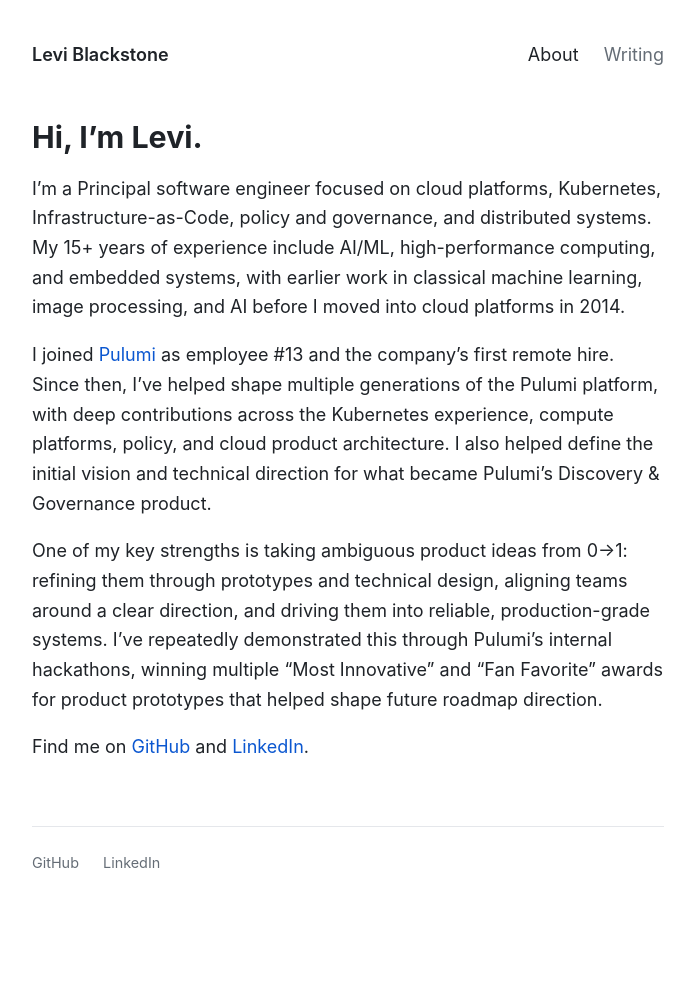
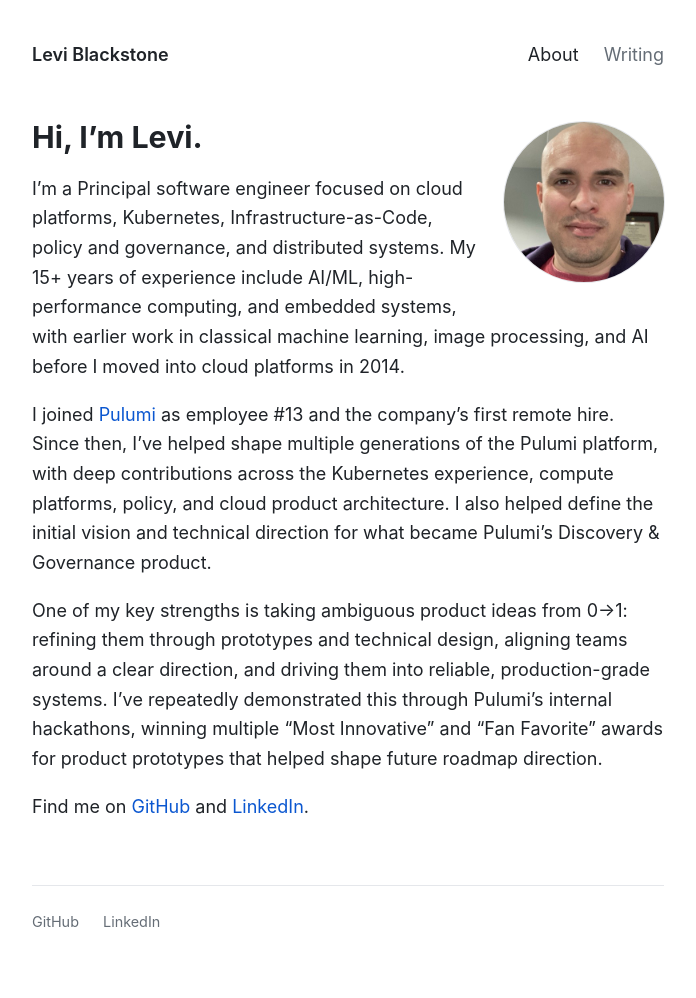
Before and after one commit to lblackstone/lblackstone.github.io, a Jekyll site: the page built from index.md, in a window 1280 px wide. Shown: the whole page, without its empty margins (292-988 px from the left). Built offline with Jekyll 4.4.1, drawn with Linux system fonts in a browser that asks for light colours; before the commit the page ends 939 px from its top, so only the background shows below that.

Commit message:
Add profile photo to About page

```diff
--- a/assets/style.css
+++ b/assets/style.css
@@ -72,6 +72,21 @@ pre { background: var(--code-bg); padding: 1rem; border-radius: 6px; overflow-x:
 pre code { background: none; padding: 0; }
 
 img { max-width: 100%; height: auto; }
+
+.avatar {
+  float: right;
+  width: 160px;
+  height: 160px;
+  margin: 0.25rem 0 1rem 1.75rem;
+}
+.avatar img {
+  display: block;
+  width: 100%;
+  height: 100%;
+  border-radius: 50%;
+  object-fit: cover;
+  box-shadow: 0 0 0 1px var(--border);
+}
 hr { border: 0; border-top: 1px solid var(--border); margin: 2.5rem 0; }
 
 table { border-collapse: collapse; width: 100%; margin: 1.5rem 0; display: block; overflow-x: auto; }
@@ -89,4 +104,5 @@ th, td { border: 1px solid var(--border); padding: 0.4rem 0.75rem; text-align: l
   body { font-size: 17px; padding-top: 1.5rem; }
   .post-list li { flex-direction: column; gap: 0; }
   .post-list time { flex-basis: auto; }
+  .avatar { width: 112px; height: 112px; margin-left: 1.25rem; }
 }
--- a/index.md
+++ b/index.md
@@ -2,6 +2,8 @@
 layout: default
 title: Levi Blackstone
 ---
+
+<figure class="avatar"><img src="{{ '/assets/img/levi.jpg' | relative_url }}" alt="Levi Blackstone" width="160" height="160"></figure>
 
 # Hi, I'm Levi.
 
```
Also changed, not shown: assets/img/levi.jpg (added).
